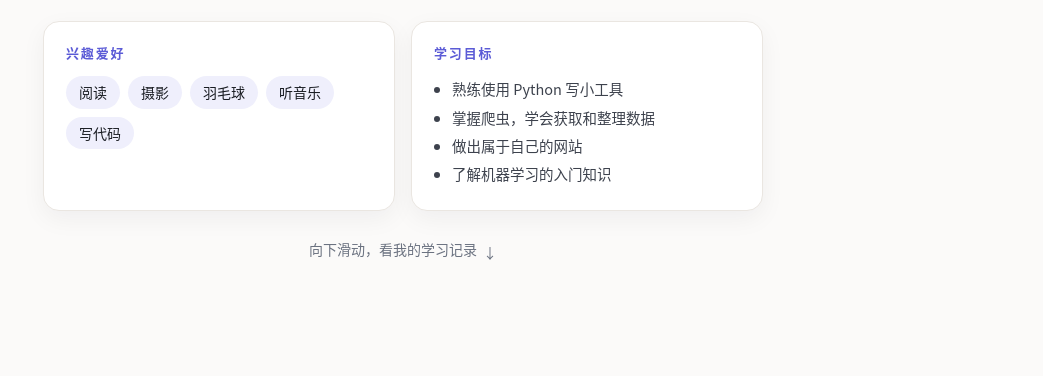
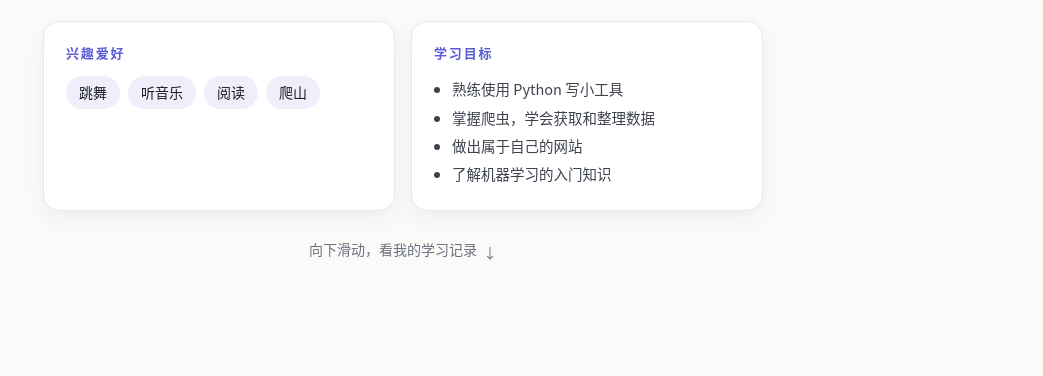
Before and after one commit to Luna-qiao/fistwebsite, a plain HTML site: page index.html in a window 1280 px wide. Shown: the part 424-800 px from the top of the page, without its empty margins (237-1280 px from the left). Drawn offline with Linux system fonts and the light colour scheme; no server answers.

Commit message:
兴趣爱好改为：跳舞、听音乐、阅读、爬山

```diff
--- a/index.html
+++ b/index.html
@@ -832,11 +832,10 @@ body{
           <h2>兴趣爱好</h2>
           <!-- 改这里 ④：兴趣爱好 -->
           <ul class="chips">
+            <li>跳舞</li>
+            <li>听音乐</li>
             <li>阅读</li>
-            <li>摄影</li>
-            <li>羽毛球</li>
-            <li>听音乐</li>
-            <li>写代码</li>
+            <li>爬山</li>
           </ul>
         </div>
 
```
